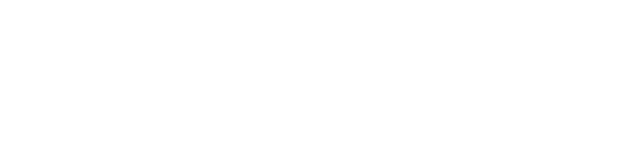
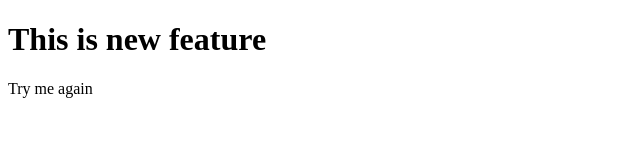
Before and after one commit to MehdiB08/testing-github-etc, a plain HTML site: page feature1.html in a window 1280 px wide. Shown: the whole page, without its empty margins (0-640 px from the left). Drawn offline with Linux system fonts and the light colour scheme.

Commit message:
Update feature1.html

```diff
--- a/feature1.html
+++ b/feature1.html
@@ -6,6 +6,7 @@
     <title>Document</title>
 </head>
 <body>
-
+    <h1>This is new feature</h1>
+    <p1>Try me again</p1>
 </body>
 </html>
```
